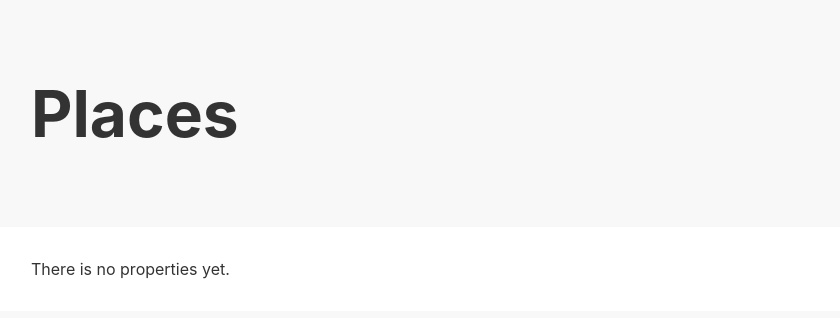
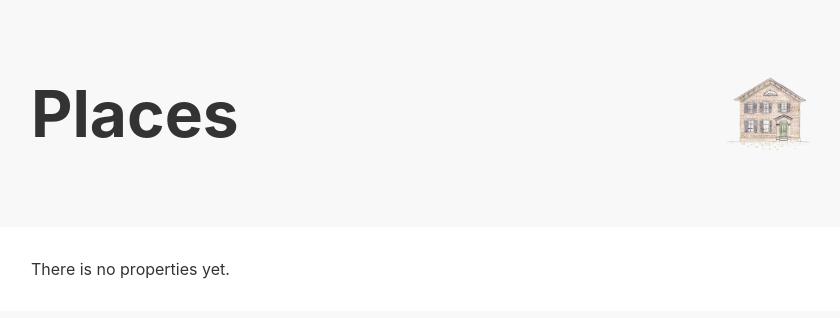
Before and after one commit to israelst/imoveis, a Django app: page / in a window 1280 px wide. Shown: the top 318 px of the page, without its empty margins (219-1059 px from the left). Run offline with Django 3.2, Linux system fonts and the light colour scheme.

Commit message:
Add header image

```diff
--- a/core/static/css/style.css
+++ b/core/static/css/style.css
@@ -9,6 +9,15 @@ body > * > *{
   max-width: 780px;
   margin: 0em auto;
 }
+
+body > header > div{
+  background-image: url('../img/house.png');
+  background-position: bottom right;
+  background-repeat: no-repeat;
+  background-size: contain;
+  padding-bottom: 0;
+}
+
 body > section{
   padding: 2em 0;
   margin-bottom: 3em;
```
Also changed, not shown: core/static/img/house.png (added).
